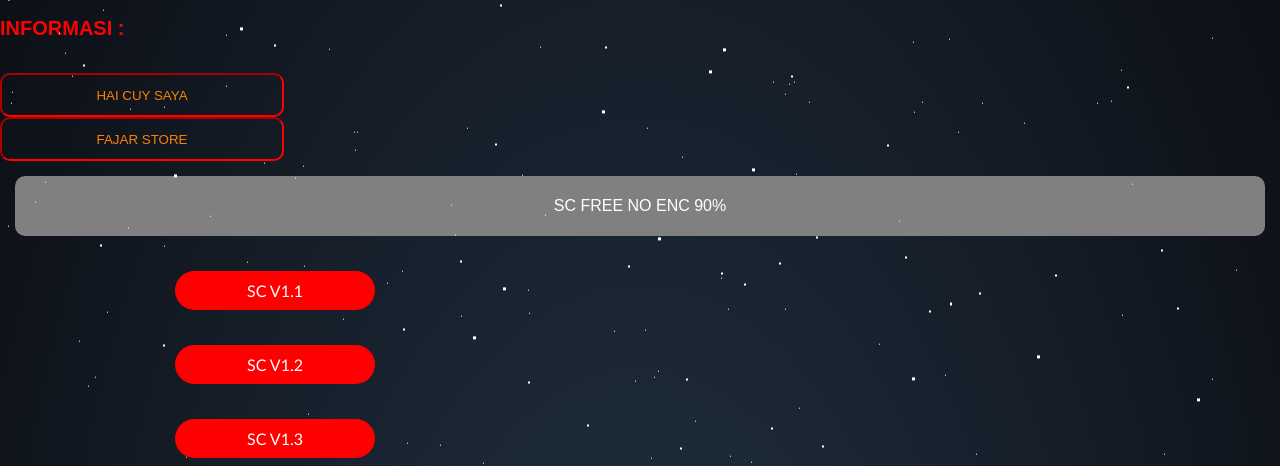
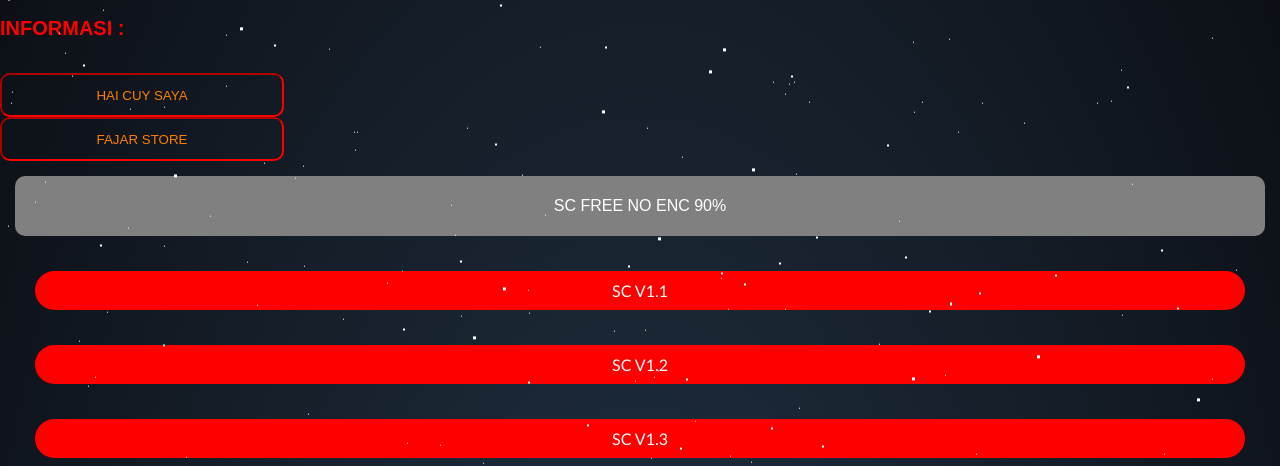
Before and after one commit to alzzhosting/FAJAR-STORE, a plain HTML site: page index.html in a window 1280 px wide. Shown: the part 337-803 px from the top of the page. Drawn offline with Linux system fonts and the light colour scheme.

Commit message:
Update index.html

```diff
--- a/index.html
+++ b/index.html
@@ -59,9 +59,6 @@
             text-align: center;
             justify-content: center;
             display: flex;
-            width: 160px;
-            left: 150%;
-            transform: translateX(70%);
             text-decoration: none;
             font-family: Trebuchet MS;
             border-color: red;
```
